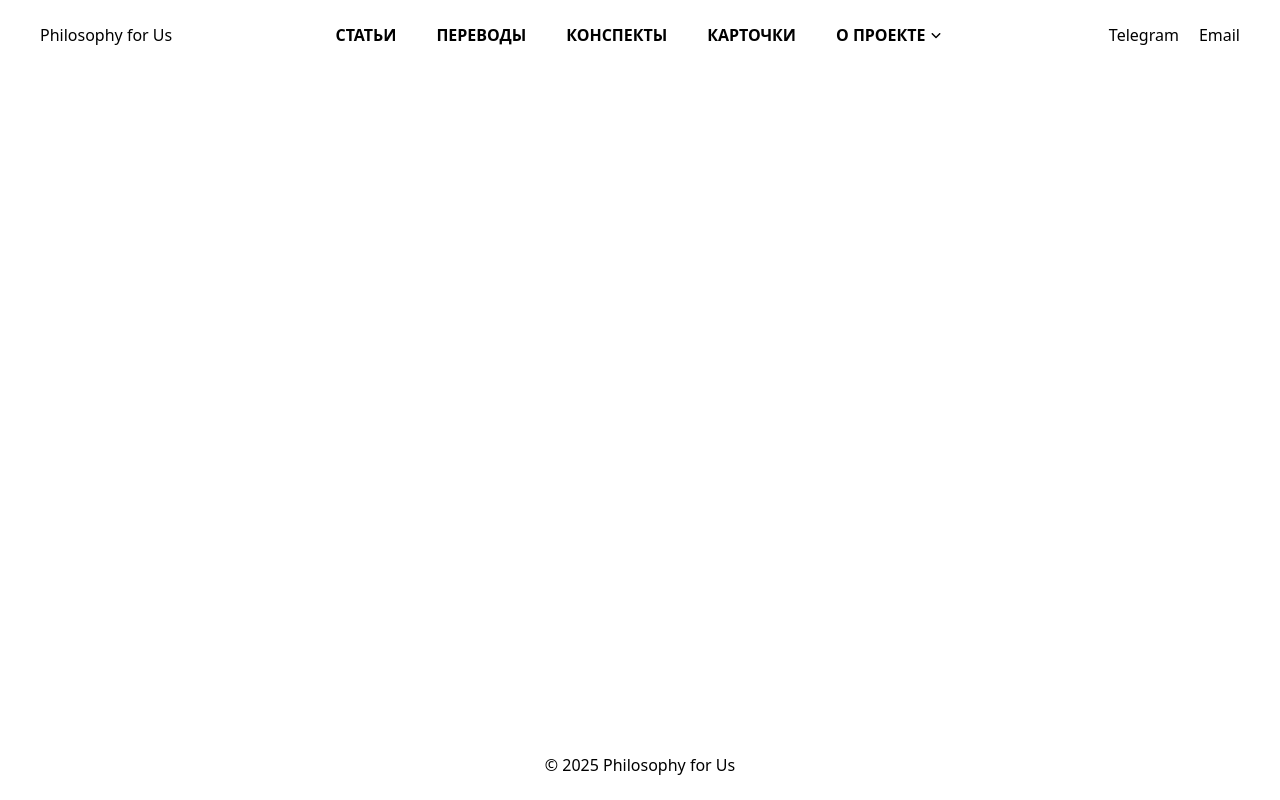
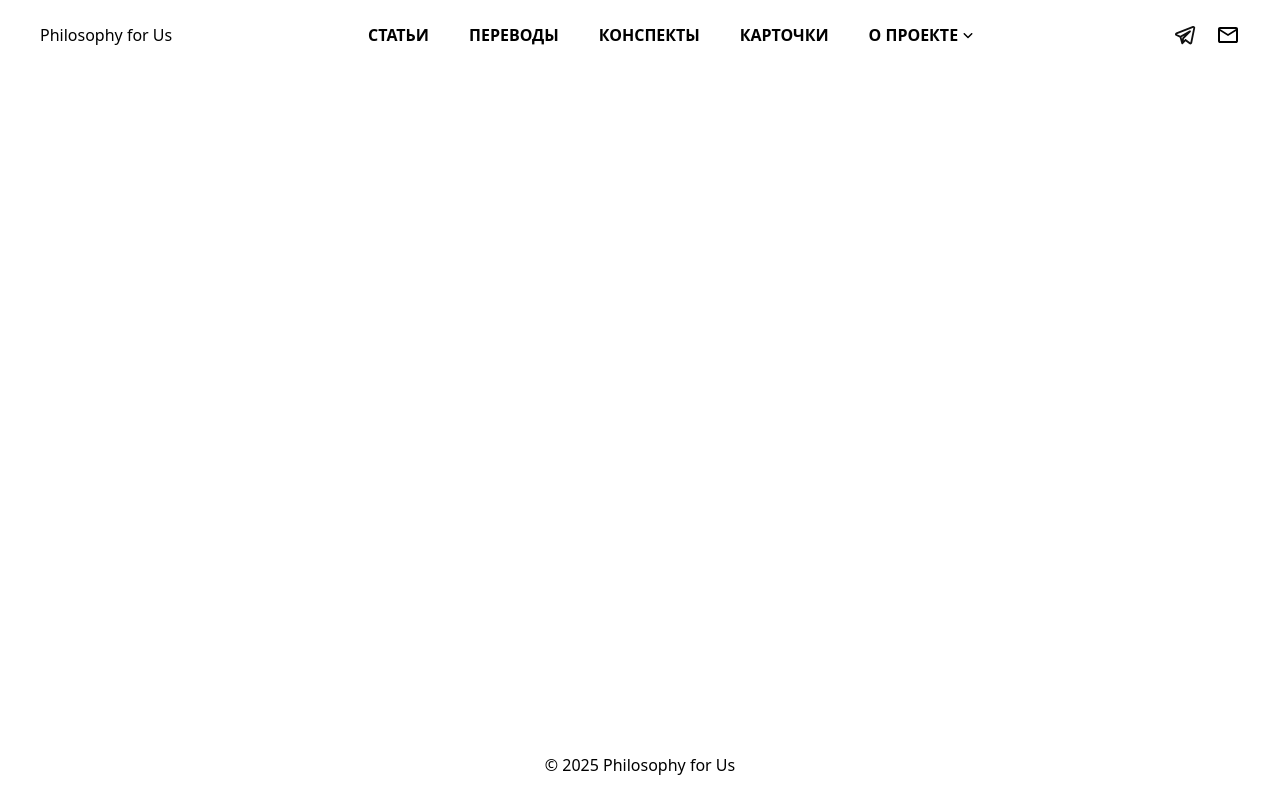
Before and after one commit to cmczk/philosophy-for-us, a SvelteKit app: page / in a window 1280 px wide. Built offline with nearby package versions, Linux system fonts and the light colour scheme.

Commit message:
Add tg and email icons

```diff
--- a/src/routes/+layout.svelte
+++ b/src/routes/+layout.svelte
@@ -22,8 +22,43 @@
         </li>
       </ul>
       <ul class="header-navbar-contacts flex items-center justify-between gap-x-5">
-        <li><a href="#top">Telegram</a></li>
-        <li><a href="#top">Email</a></li>
+        <li>
+          <a href="#top" aria-label="Написать в Телеграме"
+            ><svg
+              width="22px"
+              height="22px"
+              viewBox="0 0 24 24"
+              fill="none"
+              xmlns="http://www.w3.org/2000/svg"
+              ><g id="SVGRepo_bgCarrier" stroke-width="0"></g><g
+                id="SVGRepo_tracerCarrier"
+                stroke-linecap="round"
+                stroke-linejoin="round"
+              ></g><g id="SVGRepo_iconCarrier">
+                <path
+                  fill-rule="evenodd"
+                  clip-rule="evenodd"
+                  d="M23.1117 4.49449C23.4296 2.94472 21.9074 1.65683 20.4317 2.227L2.3425 9.21601C0.694517 9.85273 0.621087 12.1572 2.22518 12.8975L6.1645 14.7157L8.03849 21.2746C8.13583 21.6153 8.40618 21.8791 8.74917 21.968C9.09216 22.0568 9.45658 21.9576 9.70712 21.707L12.5938 18.8203L16.6375 21.8531C17.8113 22.7334 19.5019 22.0922 19.7967 20.6549L23.1117 4.49449ZM3.0633 11.0816L21.1525 4.0926L17.8375 20.2531L13.1 16.6999C12.7019 16.4013 12.1448 16.4409 11.7929 16.7928L10.5565 18.0292L10.928 15.9861L18.2071 8.70703C18.5614 8.35278 18.5988 7.79106 18.2947 7.39293C17.9906 6.99479 17.4389 6.88312 17.0039 7.13168L6.95124 12.876L3.0633 11.0816ZM8.17695 14.4791L8.78333 16.6015L9.01614 15.321C9.05253 15.1209 9.14908 14.9366 9.29291 14.7928L11.5128 12.573L8.17695 14.4791Z"
+                  fill="#0F0F0F"
+                ></path>
+              </g></svg
+            ></a
+          >
+        </li>
+        <li>
+          <a href="mailto:philosophy_for_us@gmail.com" aria-label="Написать на электронную почту">
+            <svg
+              xmlns="http://www.w3.org/2000/svg"
+              height="24px"
+              viewBox="0 -960 960 960"
+              width="24px"
+              fill="#000000"
+              ><path
+                d="M160-160q-33 0-56.5-23.5T80-240v-480q0-33 23.5-56.5T160-800h640q33 0 56.5 23.5T880-720v480q0 33-23.5 56.5T800-160H160Zm320-280L160-640v400h640v-400L480-440Zm0-80 320-200H160l320 200ZM160-640v-80 480-400Z"
+              /></svg
+            >
+          </a>
+        </li>
       </ul>
     </nav>
   </header>
@@ -56,7 +91,15 @@
     margin: 0 auto;
   }
 
+  .navbar-menu-item {
+    height: 100%;
+  }
+
   .navbar-menu-link {
+    display: flex;
+    justify-content: center;
+    align-items: center;
+    height: 100%;
     text-transform: uppercase;
     font-weight: 700;
   }
```
